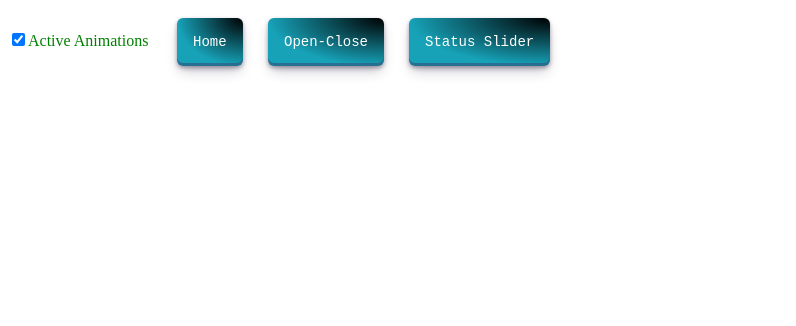
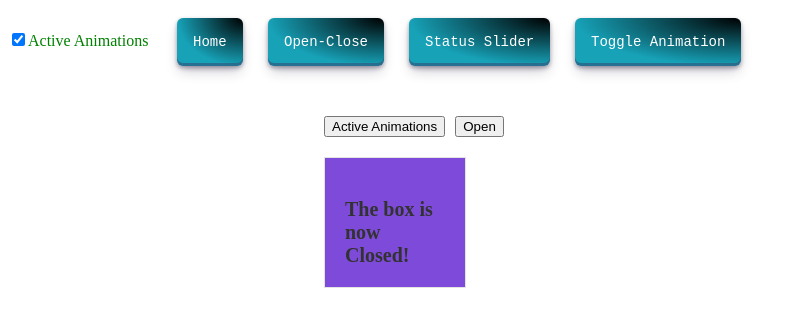
Before and after one commit to mbhossain/Animation-Angular, an Angular app: page /toggle in a window 1280 px wide. Before the commit this address led to /. Shown: the top 326 px of the page, without its empty margins (0-796 px from the left). Built offline with nearby package versions, Linux system fonts and the light colour scheme.

Commit message:
toggle animations

```diff
--- a/src/app/app-routing.module.ts
+++ b/src/app/app-routing.module.ts
@@ -4,12 +4,14 @@ import { RouterModule, Routes } from '@angular/router';
 import { HomeComponent } from './components/home/home.component';
 import { OpenCloseComponent } from './components/open-close/open-close.component';
 import { StatusSliderComponent } from './components/status-slider/status-slider.component';
+import { ToggleAnimationComponent } from './components/toggle-animation/toggle-animation.component';
 
 const routes: Routes = [
   { path: '', redirectTo: '/home', pathMatch: 'full' },
   { path: 'open-close', component: OpenCloseComponent, data: { animation: 'openClosePage' } },
   { path: 'home', component: HomeComponent, data: { animation: 'HomePage' } },
-  { path: 'status', component: StatusSliderComponent, data: { animation: 'statusPage' } }
+  { path: 'status', component: StatusSliderComponent, data: { animation: 'statusPage' } },
+  { path: 'toggle', component: ToggleAnimationComponent, data: { animation: 'togglePage' } }
 ];
 
 @NgModule({
--- a/src/app/app.component.html
+++ b/src/app/app.component.html
@@ -4,6 +4,7 @@
   <button routerLink="home" routerLinkActive="active" class="button" role="button">Home</button>
   <button routerLink="open-close" routerLinkActive="active" class="button" role="button">Open-Close</button>
   <button routerLink="status" routerLinkActive="active" class="button" role="button">Status Slider</button>
+  <button routerLink="toggle" routerLinkActive="active" class="button" role="button">Toggle Animation</button>
 </nav>
 
 <div [@routeAnimations]="getRouteAnimationData()">
--- a/src/app/app.module.ts
+++ b/src/app/app.module.ts
@@ -7,13 +7,17 @@ import { AppComponent } from './app.component';
 import { OpenCloseComponent } from './components/open-close/open-close.component';
 import { HomeComponent } from './components/home/home.component';
 import { StatusSliderComponent } from './components/status-slider/status-slider.component';
+import { ToggleAnimationComponent } from './components/toggle-animation/toggle-animation.component';
+import { ToggleOpenCloseComponent } from './components/toggle-open-close/toggle-open-close.component';
 
 @NgModule({
   declarations: [
     AppComponent,
     OpenCloseComponent,
     HomeComponent,
-    StatusSliderComponent
+    StatusSliderComponent,
+    ToggleAnimationComponent,
+    ToggleOpenCloseComponent
   ],
   imports: [
     BrowserModule
--- /dev/null
+++ b/src/app/components/toggle-animation/toggle-animation.component.html
@@ -0,0 +1,5 @@
+<div class="center">
+    <section>
+        <app-toggle-open-close></app-toggle-open-close>
+    </section>
+</div>
--- /dev/null
+++ b/src/app/components/toggle-animation/toggle-animation.component.ts
@@ -0,0 +1,15 @@
+import { Component, OnInit } from '@angular/core';
+
+@Component({
+  selector: 'app-toggle-animation',
+  templateUrl: './toggle-animation.component.html',
+  styleUrls: ['./toggle-animation.component.css']
+})
+export class ToggleAnimationComponent implements OnInit {
+
+  constructor() { }
+
+  ngOnInit(): void {
+  }
+
+}
--- /dev/null
+++ b/src/app/components/toggle-open-close/toggle-open-close.component.css
@@ -0,0 +1,12 @@
+.open-close-container {
+    border: 1px solid #dddddd;
+    margin-top: 1em;
+    padding: 20px 20px 0px 20px;
+    color: #000000;
+    font-weight: bold;
+    font-size: 20px;
+}
+
+.button-inline {
+    margin-right: 10px;
+}
--- /dev/null
+++ b/src/app/components/toggle-open-close/toggle-open-close.component.html
@@ -0,0 +1,9 @@
+<nav>
+    <button type="button" class="button-inline" (click)="toggleAnimations()">{{ toggleMode }}</button>
+    <button type="button" class="button-inline" (click)="toggle()">{{ isOpen ? 'Closed' : 'Open' }}</button>
+</nav>
+<div [@.disabled]="isDisabled">
+    <div [@childAnimation]="isOpen ? 'open' : 'closed'" class="open-close-container">
+        <p>The box is now {{ isOpen ? 'Open' : 'Closed' }}!</p>
+    </div>
+</div>
--- /dev/null
+++ b/src/app/components/toggle-open-close/toggle-open-close.component.ts
@@ -0,0 +1,45 @@
+import { Component, OnInit } from '@angular/core';
+import { trigger, transition, state, animate, style } from '@angular/animations';
+
+@Component({
+  selector: 'app-toggle-open-close',
+  templateUrl: './toggle-open-close.component.html',
+  styleUrls: ['./toggle-open-close.component.css'],
+  animations: [
+    trigger('childAnimation', [
+      state('open', style({
+        width: '250px',
+        opacity: 1,
+        backgroundColor: '#1ED07D'
+      })),
+      state('closed', style({
+        width: '100px',
+        opacity: 0.8,
+        backgroundColor: '#5F1ED0'
+      })),
+      transition('* => *', [
+        animate('1s')
+      ]),
+    ]),
+  ]
+})
+export class ToggleOpenCloseComponent implements OnInit {
+  isDisabled = false;
+  isOpen = false;
+  toggleMode = 'Active Animations';
+
+  constructor() { }
+
+  ngOnInit(): void {
+  }
+
+  toggleAnimations() {
+    this.isDisabled = !this.isDisabled;
+    this.toggleMode = this.isDisabled ? 'Active Animations' : 'Deactive Animations';
+  }
+
+  toggle() {
+    this.isOpen = !this.isOpen;
+  }
+
+}
```
Also changed, not shown: src/app/components/toggle-animation/toggle-animation.component.css (added), 2 other files (tests, documents, lock files or other folders).
